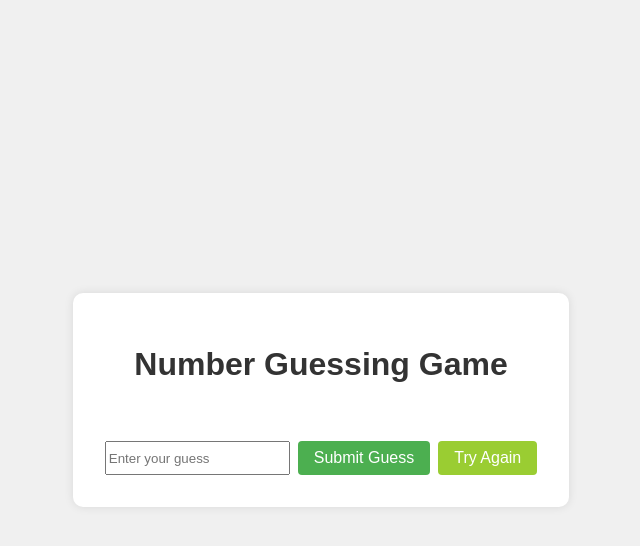
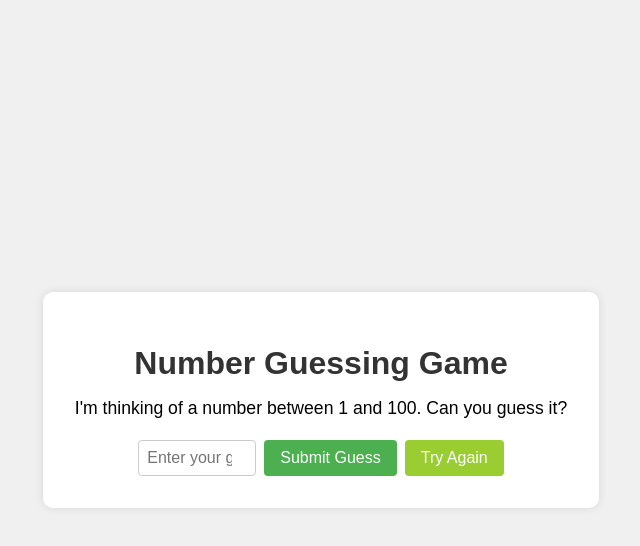
Before and after one commit to gonzalez-persevere/number-guessing-game, a website: page index.html in a window 1280 px wide. Both pictures are taken after a click on the button "Try Again". Shown: the whole page, without its empty margins (319-959 px from the left). Drawn offline with Linux system fonts and the light colour scheme.

Commit message:
fixed reset issue

```diff
--- a/index.html
+++ b/index.html
@@ -11,12 +11,16 @@
         <h1>Number Guessing Game</h1>
         <div id="message"></div>
         <form id="guessForm">
-            <input type="number" name="guess" id="guess" placeholder="Enter your guess" required>
+            <input type="number" name="guess" id="guessInput" placeholder="Enter your guess" required>
             <button type="submit">Submit Guess</button>
 
-            <button type="button" class="bg-yellowgreen" id="resetButton" onclick="resetGame()">Try Again</button>
+            <button type="button" class="bg-yellowgreen" id="resetButton">Try Again</button>
         </form>
     </div>
     <script type="module" src="./script.js"></script>
+    <script type="module">
+        import { resetGame } from './script.js';
+        document.getElementById('resetButton').addEventListener('click', resetGame);
+    </script>
 </body>
 </html>
--- a/script.js
+++ b/script.js
@@ -22,13 +22,19 @@ export function displayMessage(message) {
     document.getElementById('message').textContent = message;
 }
 
-console.log(document.getElementById('guessInput'));
+export function resetGame() {
+    // Reset game logic
+    document.getElementById('guessInput').value = '';
+    displayMessage("I'm thinking of a number between 1 and 100. Can you guess it?");
+    startGame();
+}
+
+
 // Handle form submission
 export function handleGuess(event) {
     event.preventDefault(); // Prevent form submission
 
     const guessInput = document.querySelector('#guessInput').value;
-
 
     try {
         // Validate guess
@@ -56,7 +62,7 @@ export function handleGuess(event) {
         displayMessage(feedback);
 
         // Clear input field for next guess
-        guessInput.value = '';
+        document.querySelector('#guessInput').value = '';
 
         // If the game is over, provide option to restart
         if (!gameActive) {
@@ -72,6 +78,3 @@ window.onload = () => {
     document.getElementById('guessForm').addEventListener('submit', handleGuess);
     startGame(); // Start the game on page load
 };
-
-// Export functions for testing
-export { startGame, checkGuess, displayMessage, handleGuess };
```
